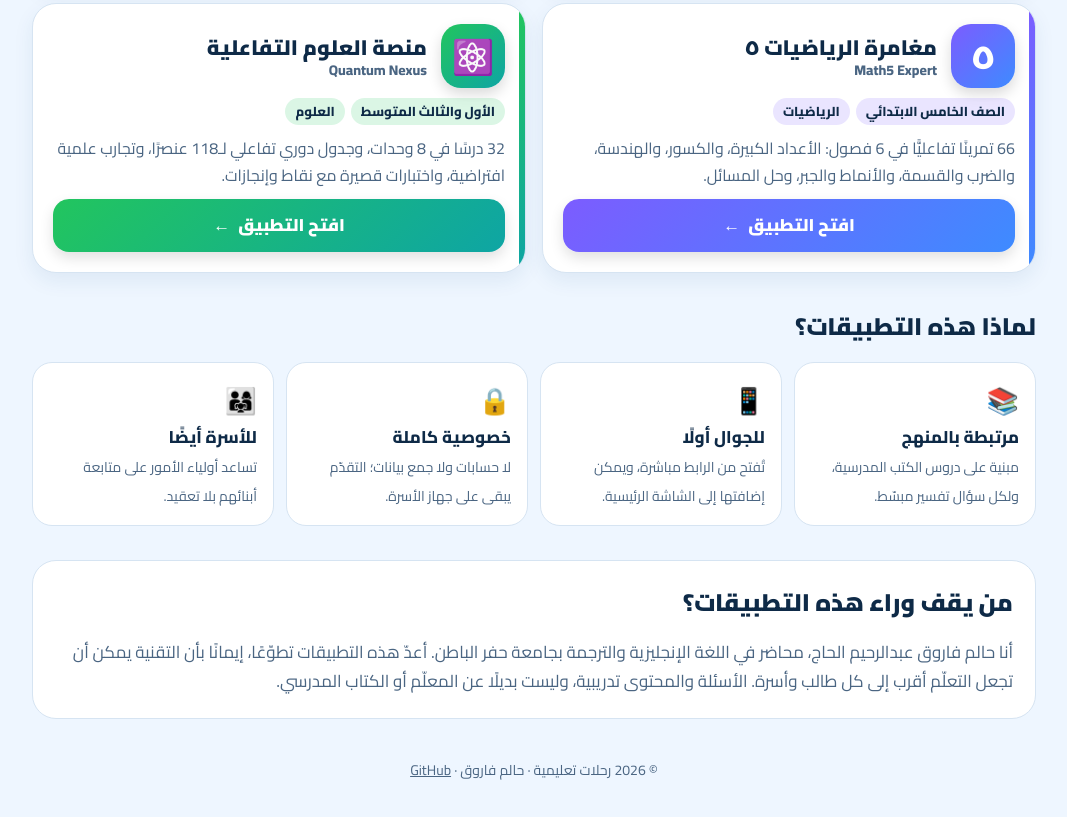
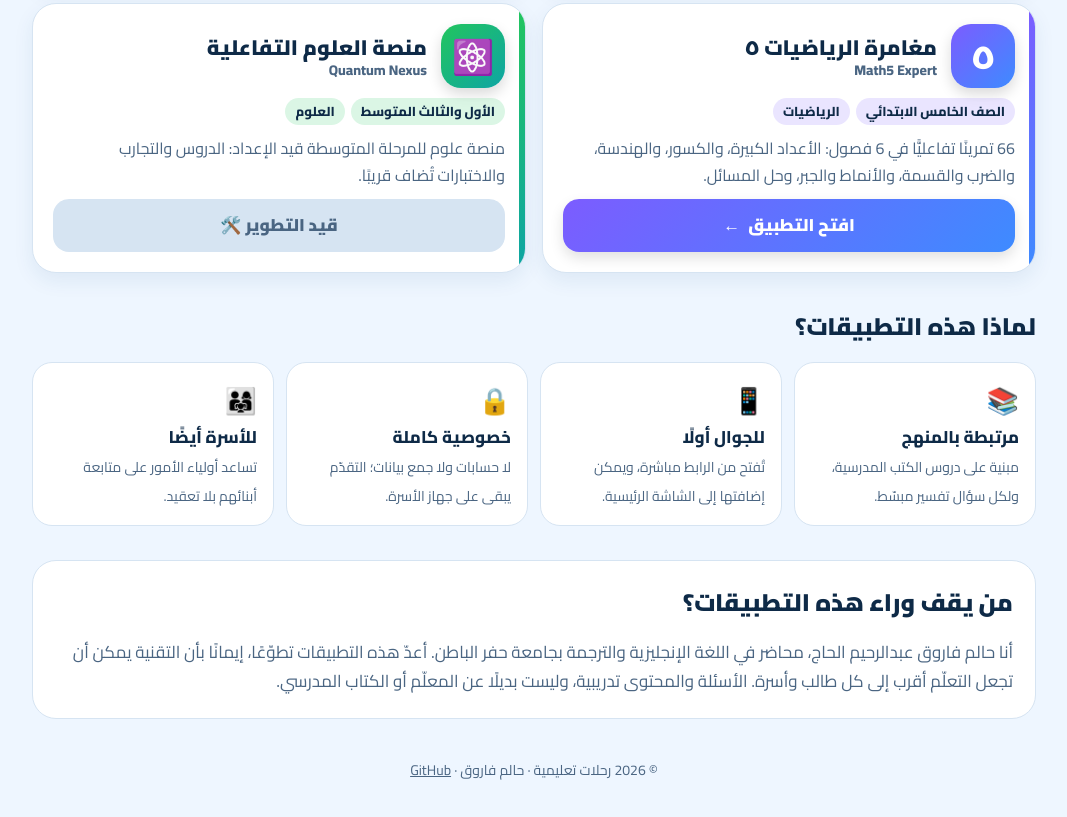
Before and after one commit to halimfaroug/halimfaroug.github.io, a plain HTML site: page index.html in a window 1280 px wide. Shown: the part 816-1633 px from the top of the page, without its empty margins (106-1173 px from the left). Drawn offline with Linux system fonts and the light colour scheme.

Commit message:
Front page: mark Quantum Nexus as in development
Its lessons, experiments and quizzes are still placeholders, so the card no longer claims 32 lessons and 118 elements, and has no open button for now.

Co-Authored-By: Claude Opus 5.5 <noreply@anthropic.com>
Claude-Session: https://claude.ai/code/session_01JAeznKNT6cckLUFgJNTPQs

```diff
--- a/index.html
+++ b/index.html
@@ -45,6 +45,7 @@ h2{font-size:24px;font-weight:900;margin:0 0 14px}
 .tags span{font-size:13px;font-weight:800;padding:2px 10px;border-radius:999px;background:color-mix(in srgb,var(--g1) 16%,transparent)}
 .app p{margin:0;color:var(--ink2);font-size:16px}
 .open{margin-top:auto;display:flex;align-items:center;justify-content:center;gap:8px;text-decoration:none;font-weight:900;color:#fff;border-radius:16px;padding:12px;background:linear-gradient(135deg,var(--g1),var(--g2));box-shadow:0 6px 14px rgba(0,0,0,.12)}
+.open.soon{background:var(--line);color:var(--ink2);box-shadow:none;cursor:default}
 .open:focus-visible,.lang:focus-visible{outline:3px solid #FFD566;outline-offset:2px}
 .principles{display:grid;grid-template-columns:repeat(auto-fit,minmax(200px,1fr));gap:12px;margin-bottom:34px}
 .principles div{background:var(--card);border:1px solid var(--line);border-radius:20px;padding:16px}
@@ -94,8 +95,8 @@ footer{text-align:center;color:var(--ink2);font-size:14px;padding:10px 0 34px}
   <article class="app green">
     <div class="top"><div class="icon" aria-hidden="true">⚛️</div><h3><span data-t="qn">منصة العلوم التفاعلية</span><span class="en" data-t="qns">Quantum Nexus</span></h3></div>
     <div class="tags"><span data-t="qng">الأول والثالث المتوسط</span><span data-t="qnc">العلوم</span></div>
-    <p data-t="qnd">32 درسًا في 8 وحدات، وجدول دوري تفاعلي لـ118 عنصرًا، وتجارب علمية افتراضية، واختبارات قصيرة مع نقاط وإنجازات.</p>
-    <a class="open" href="./quantum-nexus/"><span data-t="open">افتح التطبيق</span> <span class="arr">←</span></a>
+    <p data-t="qnd">منصة علوم للمرحلة المتوسطة قيد الإعداد: الدروس والتجارب والاختبارات تُضاف قريبًا.</p>
+    <span class="open soon" data-t="soon">قيد التطوير 🛠️</span>
   </article>
 </div>
 
@@ -125,7 +126,7 @@ kad:"More than 20 picture books of English words with Arabic meanings and pronun
 m5:"Math5 Expert",m5s:"مغامرة الرياضيات ٥",m5g:"Grade 5",m5c:"Mathematics",
 m5d:"66 interactive exercises in 6 chapters: large numbers, fractions, geometry, multiplication and division, patterns and algebra, and problem solving.",
 qn:"Quantum Nexus",qns:"منصة العلوم التفاعلية",qng:"Intermediate grades 1 and 3",qnc:"Science",
-qnd:"32 lessons in 8 units, an interactive periodic table of 118 elements, virtual experiments, and short quizzes with points and achievements.",
+qnd:"A science platform for intermediate school, in preparation: lessons, experiments and quizzes are coming soon.",soon:"In development 🛠️",
 open:"Open the app",how:"Why these apps?",p1:"Tied to the curriculum",p1d:"Built on textbook lessons, with a simple explanation for every question.",
 p2:"Phone first",p2d:"Open straight from the link, and add to the home screen.",p3:"Fully private",p3d:"No accounts and no data collection; progress stays on the family's device.",
 p4:"Made for families too",p4d:"Helps parents follow their children's learning without fuss.",who:"Who is behind these apps?",
```
